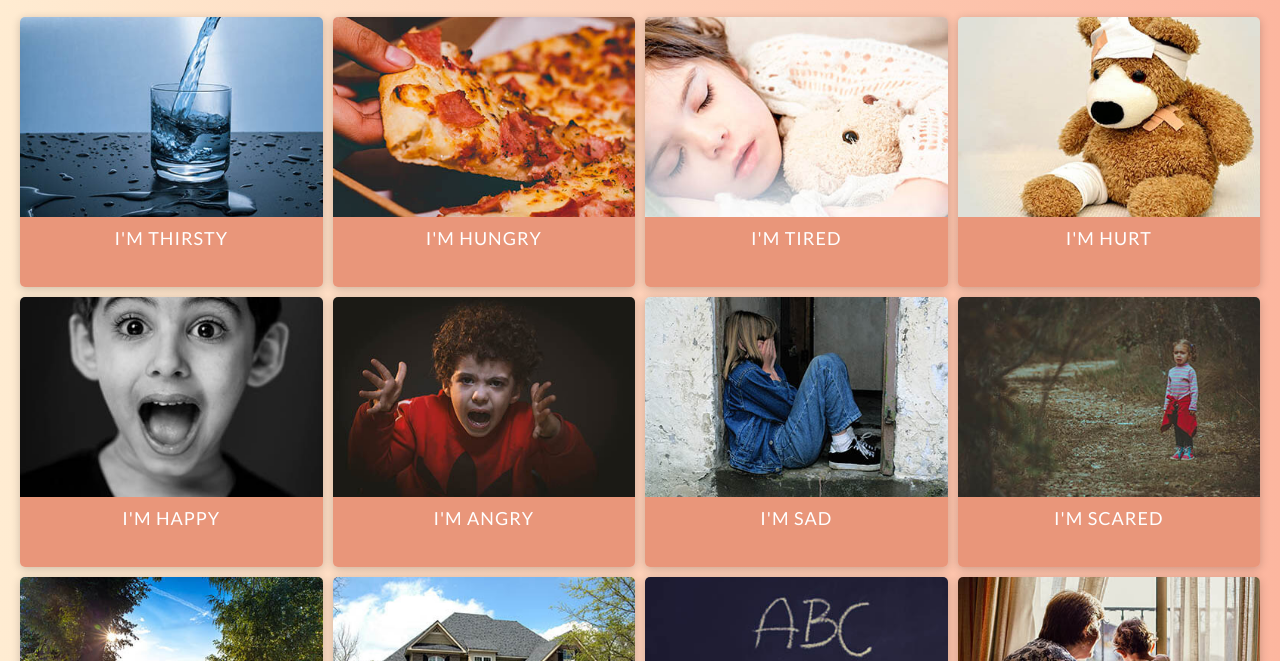
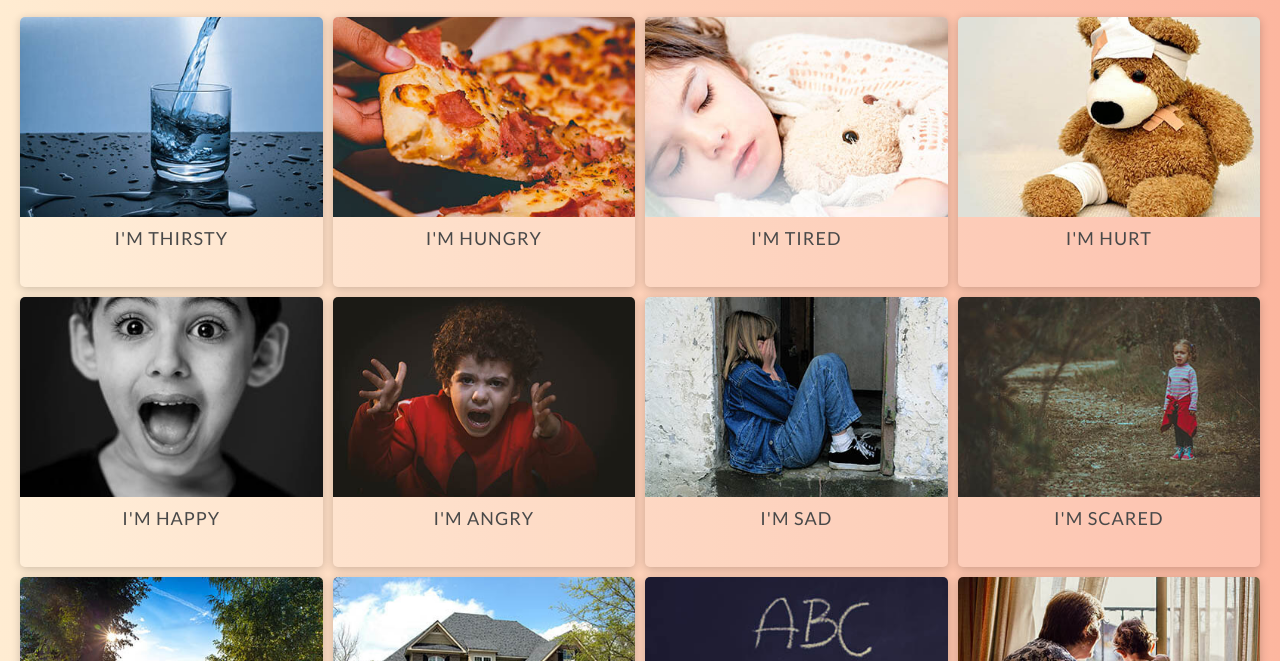
Before and after one commit to AlmogWer/speech-text-reader, a plain HTML site: page index.html in a window 1280 px wide. Shown: the part 139-800 px from the top of the page. Drawn offline with Linux system fonts and the light colour scheme.

Commit message:
refactoring

```diff
--- a/style.css
+++ b/style.css
@@ -114,8 +114,8 @@ main {
 }
 
 .box .info {
-  background-color: darksalmon;
-  color: #fff;
+  background-color: rgba(255, 255, 255, 0.151);
+  color: rgb(73, 73, 73);
   font-size: 18px;
   letter-spacing: 1px;
   text-transform: uppercase;
```
Also changed, not shown: img/Capture.png (added), img/Capture2.PNG (added), 1 other file.
